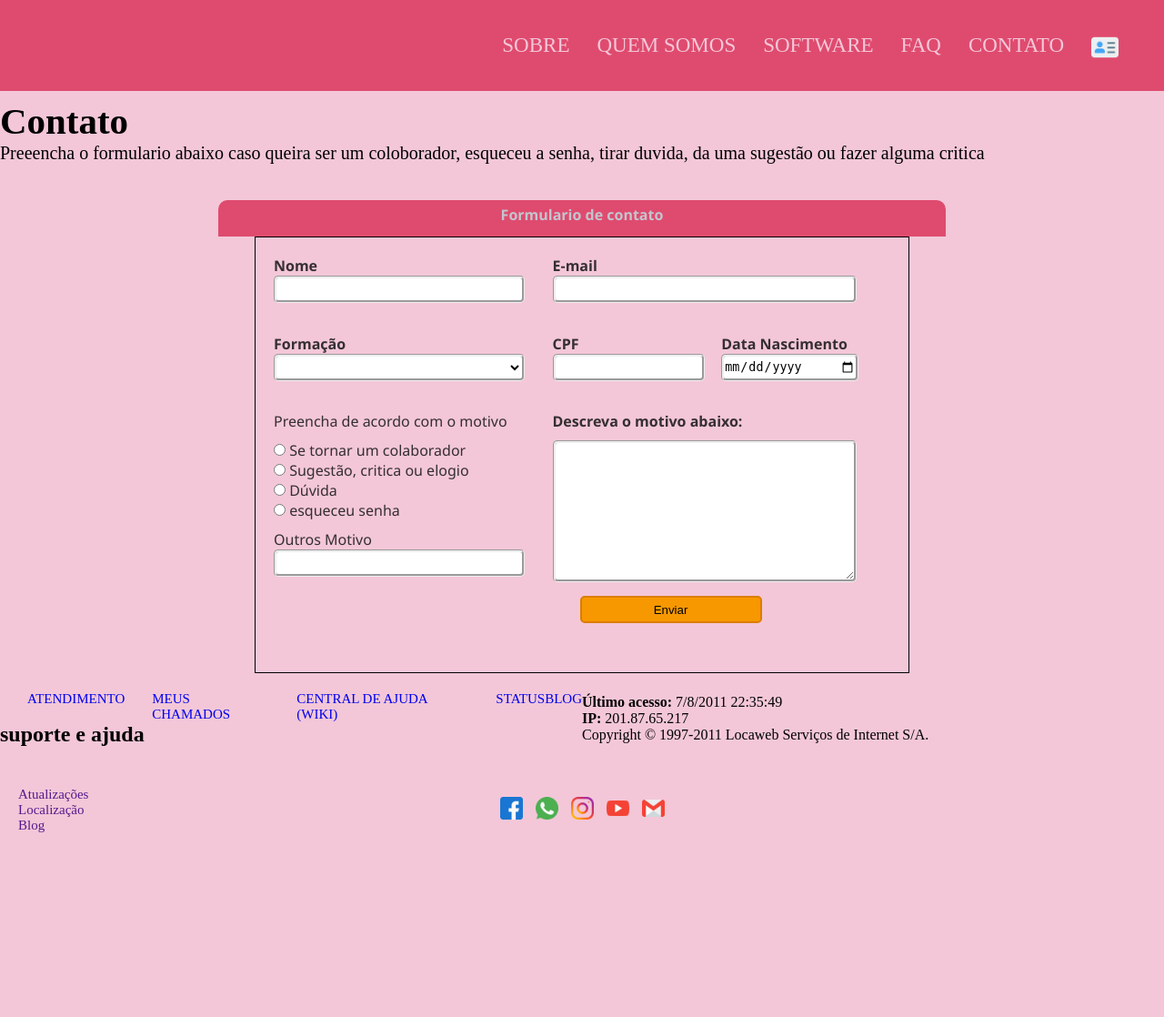
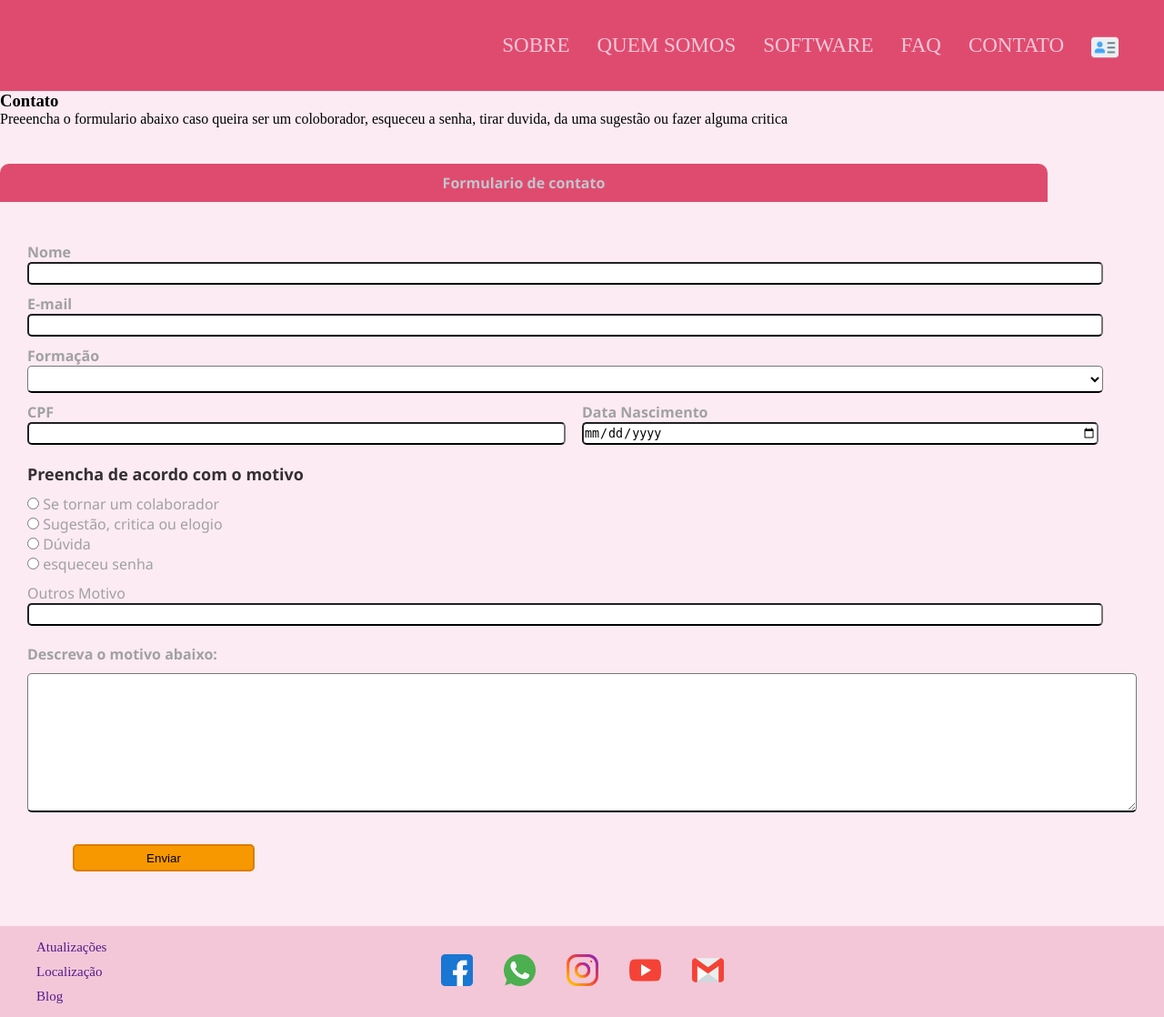
Before and after one commit to Nihagy/demoday, a Django app: page /contato/ in a window 1280 px wide. Shown: the whole page at 91% size. Before the commit the page ends 915 px from the top, so only its background shows below. Run offline with Django 3.2, Linux system fonts and the light colour scheme.

Commit message:
responsividade

```diff
--- a/todas_por_todas/static/css/scontato.css
+++ b/todas_por_todas/static/css/scontato.css
@@ -1,8 +1,203 @@
 
 @media(min-width: 320px){
-    /* article{
+
+    article section{
+        background-color: #fcebf3;
+    }
+
+    article section:first-child{
+        max-width: 1440px;
+    }
+
+
+
+    /* =============================================================== */
+
+    #cont-form{
+        max-width: 1440px;
+        position: relative;
+        display: grid;
+        grid-template-areas:    'titulo' 'titulo'
+                                'header' 'header'
+                                'form' 'form'
+                                'form' 'form';
+        grid-template-columns: 50vw 50vw;
+        grid-template-rows: 5vh 7vh 60vh;
+        font-family: 'Segoe UI', Tahoma, Verdana, sans-serif;
+        background-color: #fcebf3;
+        position: relative;
+    }
+
+    /* ============================================================== */
+
+    #titulo-form{
+        position: absolute;
+        grid-area: titulo;
+        grid-column: 1/3;
+        grid-row: 2;
+        color: #c3c5ce;
+        background-color: #df4b6f;
+        text-align: center;
+        font-size: 12pt;
+        max-width: 1440px;
+        width: 90%;
+        padding: 10px;
+        margin: 0 auto;
+        border-radius: 10px 10px 0px 0px;
+    }
+
+    #div-enviar{
+        margin: 0 auto ;
+        width: 100%;
+    }
+
+    #btn-enviar{
+        margin: 0 auto;
+        grid-column: 1/3;
+        margin: 20px 50px;
+        height: 30px;
+        width: 200px;
+        border-radius: 5px;
+        background-color: #f79800;
+        border: 2px solid #db7d00;
+    }
+
+    /* formulario
+    ============================================================ */
+
+    form{
+        display: grid;
+        grid-area: form;
+        grid-column: 1/3;
+        grid-row: 3/5;
+        /* margin: 10px; */
+        padding: 30px;
+        max-width: 1440px;
+    }
+
+    .form-cl1{
+        grid-column: 1/3;
+    }
+
+    .form-cl1, .form-cl2 label{
+        font-weight: bold;
+    }
+
+    .form-cl2{
+        grid-column: 1/3;
+    }
+
+    .form-c1l2 div{
+        margin-bottom: 10px;
+    }
+
+    .form-cl2 input{
+        width: 97%;
+        outline: none;
+    }
+
+    .form-cl1 input, select{
+        width: 97%;
+        outline: none;
+    }
+
+    #coluna2-linha1 input{
+        margin-right: 10px;
+        grid-column: 1/3;
+        grid-row: 4/6;
+        outline: none;
+    }
+
+    #coluna2-linha1{
+        display: flex;
+    }
+
+    #coluna2-linha1 div{
+        width: 50%;
+    }
+
+    .ipt-boder{
+        border-radius: 5px;
+        border-bottom: 2px solid;
+        height: 25px;
+        background-color: white;
+    }
+
+    #sobre-evento{
+        grid-column: 1/3;
+    }
+
+    #sobre-evento{
+        width: 97%;
+    }
+
+    #descreva textarea{
+        margin-top: 10px;
+        height: 20%;
+        width: 100%;
+    }
+
+    #titulo-motivo{
+        color: #352f31;
+        font-size: 18px;
+        font-weight: bold;
+    }
+
+    #sobre-evento #outro-motivo{
+        width: 100%;
+    }
+
+    div#calendario{
+        width: 48%;
+    }
+
+
+    form div{
+        display: block;
+        margin-bottom: 10px;
+    }
+
+
+    header{
+        grid-area: nav;
+        grid-column: 1/3;
+        grid-row: 2;
+        font-size: 10pt;
+    }
+
+    header h3{
+        font-size: 12pt;
+        margin: 0;
+        color: #c3c5ce;
+        background-color: #747474;
+        padding: 10px;
+        border-radius: 5px 5px 0px 0px;
+    }
+
+    label{
+        color: #a1a1a2;
+    }
+
+    select.ipt-boder#form-formacao{
+        height: 30px
+    }
+
+
+
+}
+
+
+@media(min-windth: 600px){
+
+}
+
+
+
+
+/* @media(min-width: 768px){
+    article{
         position:relative;
-    } */
+    }
 
     #cont-form{
         display: grid;
@@ -40,9 +235,9 @@
 
     .form-cl2{
         grid-column: 3/5;
-    }
+    } */
 
-    .form-c1l2 div{
+    /* .form-c1l2 div{
         margin-bottom: 10px;
     }
 
@@ -77,18 +272,18 @@
         margin-top: 10px;
         height: 20%;
         width: 90%;
-    }
+    } */
 
-    .ipt-boder{
+    /* .ipt-boder{
         border-radius: 5px;
         border: groove;
-        /* border-bottom: 2px solid; */
+        border-bottom: 2px solid;
         height: 25px;
         background-color: white;
         height: 30px;
-    }
+    } */
 
-    #sobre-evento{
+    /* #sobre-evento{
         grid-column: 1/3;
     }
 
@@ -125,7 +320,7 @@
     #titulo-form{
         font-size: 12pt;
         text-align: center;
-        width: 800px;
+        width: 700;
         margin: 0 auto;
         color: #c3c5ce;
         background-color: #df4b6f;
@@ -139,24 +334,19 @@
 
     select.ipt-boder#form-formacao{
         height: 30px;
-    }
+    } */
 
 
 
-    article section:first-child{
+    /* article section:first-child{
         background-color: #f3c7d8;
         font-size: 35px;
         padding-top: 110px;
-        /* height: 70vh; */
+        height: 70vh;
     }
 
     article section:first-child p{
         font-size: 20px;
     }
 
-    /* footer{
-        background-color: #df4b6f;
-        width: 50%;
-    } */
-
-}
+} */
--- a/todas_por_todas/static/css/sfooter.css
+++ b/todas_por_todas/static/css/sfooter.css
@@ -7,32 +7,30 @@
         grid-template-rows: 100px;
         max-width: 1440px;
         background-color: #f3c7d8;
-        justify-content: center;
         align-items: center;
     }
 
     footer img{
-        height: 25px;
-        width: 25px;
+        height: 20px;
+        width: 20px;
     }
 
     footer figure{
         grid-area: texto img;
-        grid-column: 1/3;
+        grid-column: 2/3;
         grid-row: 1;
-        margin: auto;
+        margin: 0 10px 0 auto;
     }
 
     footer figure img{
-        margin: 5px;
+        margin: 3px;
     }
-
 
     footer ul{
         grid-area: texto;
         grid-column: 1;
         grid-row: 1;
-        margin-left: 20px;
+        margin-left: 30px;
         font-size: 15px;
     }
 
@@ -41,3 +39,67 @@
     }
 
 }
+
+
+@media(min-width: 600px){
+
+    footer img{
+        height: 30px;
+        width: 30px;
+    }
+
+    footer figure img{
+        margin: 5px;
+    }
+
+    footer figure{
+        margin-right: 30px;
+    }
+
+    footer ul li{
+        margin: 5px;
+    }
+}
+
+
+@media(min-width: 768px){
+
+    footer img{
+        height: 30px;
+        width: 30px;
+    }
+
+    footer figure{
+        grid-area: texto img;
+        grid-column: 1/3;
+        margin: auto;
+    }
+
+    footer figure img{
+        margin: 5px;
+    }
+
+    footer ul li{
+        margin: 10px;
+    }
+
+}
+
+
+@media(min-width: 1024px){
+
+    footer img{
+        height: 35px;
+        width: 35px;
+    }
+
+    footer figure img{
+        margin: 15px;
+    }
+}
+
+@media(min-width: 1440px){
+    footer{
+        grid-template-columns: 1440px;
+    }
+}
--- a/todas_por_todas/static/css/style.css
+++ b/todas_por_todas/static/css/style.css
@@ -2,12 +2,34 @@
 /* CSS Responsavel pelo layout no casa navbar */
 
 
-/* afeta todos os elementos */
+/* o "*"afeta todos os elementos e o html afeta por tras da pagina*/
 *{
     margin: 0;
     padding: 0;
     box-sizing: border-box;
 }
+
+html{
+    background-color: #c9859f;
+}
+
+/* =================================== */
+/* fundo -falso para as paginas referente a nav-bar */
+
+@media(min-width: 320px){
+    .fundo-falso{
+        max-width: 1440px;
+        height: 100px;
+        background-color: #fcebf3;
+    }
+}
+
+@media(min-width: 769px){
+    .fundo-falso{
+        height: 100px;
+    }
+}
+
 
 /* ============================================= */
 /*  nav-bar */
@@ -43,7 +65,6 @@
     .logo-max img{
         width: 200px;
         color: #f3c7d8;
-        margin: 0 auto;
     }
 
     .logo-min img{
@@ -105,11 +126,6 @@
         height: 30px;
     }
 
-    .fundo-falso{
-        width: 100%;
-        height: 100px;
-        background-color: #fcebf3;
-    }
 
 }
 
@@ -117,14 +133,6 @@
 @media(min-width: 425px){
     #menu-logo{
         padding: 0 16px;
-    }
-
-    .logo-max img{
-        width: 270px;
-    }
-
-    .logo-min img{
-        width: 300px;
     }
 
 }
@@ -150,6 +158,8 @@
     #menu-logo{
         grid-template-areas: "logo ... navbar" ;
     }
+
+
 
     .menu{
         grid-area: navbar;
@@ -316,6 +326,16 @@
         transform: scaleX(1);
     }
 
+    #img-login a:hover::before{
+        transform: scaleX(0);
+
+    }
+
+    #img-login a:hover::after{
+        transform: scaleX(0);
+    }
+
+
     nav ul{
 
         display: flex;
@@ -332,10 +352,6 @@
 
     .nav-min{
         padding-right: 20px;
-    }
-
-    .fundo-falso{
-        height: 100px;
     }
 
 
@@ -411,9 +427,6 @@
 
 
 @media(min-width: 1660px){
-    html{
-        background-color: #c9859f;
-    }
 
     header{
         width: 1440px;
--- a/todas_por_todas/templates/contato.html
+++ b/todas_por_todas/templates/contato.html
@@ -8,6 +8,7 @@
     <link rel="stylesheet" href="{% static 'css/scontato.css' %}">
     <title>Contato</title>
 </head>
+<div class="fundo-falso"></div>
     <article>
         <section>
             <h3>Contato</h3>
@@ -44,7 +45,7 @@
                 </div>
 
                 <div id="coluna2-linha1" class="form-cl2">
-                    <div class="cpf-documento">
+                    <div id="cpf-documento">
                         <label for="">CPF</label><br>
                         <input id="cpf" class="ipt-boder" type="text" name="cpf" required>
                     </div>
@@ -56,7 +57,7 @@
 
                 <div id="sobre-evento" class="form-c1l2" >
                     <div>
-                        <label for="">Preencha de acordo com o motivo</label><br>
+                        <label id="titulo-motivo" for="">Preencha de acordo com o motivo</label><br>
                     </div>
 
                     <div>
@@ -80,7 +81,7 @@
                         <label for="">Descreva o motivo abaixo:</label><br>
                         <textarea name="" class="ipt-boder" id="desc-motivo" cols="30" rows="10"></textarea required>
                     </div>
-                    <div>
+                    <div id="div-enviar">
                         <input id="btn-enviar" type="button" value="Enviar" >
                     </div>
                 </div>
@@ -90,39 +91,5 @@
         </section>
 
     </article>
-    <footer class="footer" role="contentinfo">
-	<div class="footer-menu">
-		<nav class="container">
-			<h2 class="title-footer">suporte e ajuda</h2>
-			<ul class="no-liststyle">
-				<li>
-					<a href="#" target="_blank" class="bg-customer-support">
-						<span class="visible-lg">Atendimento</span>
-					</a>
-				</li>
-				<li>
-					<a href="#" target="_blank" class="bg-my-tickets">
-						<span class="visible-lg">Meus Chamados</span>
-					</a>
-				</li>
-				<li>
-					<a href="#" target="_blank" class="bg-help-desk">
-						<span class="visible-lg">Central de Ajuda (Wiki)</span>
-					</a>
-				</li>
-				<li>
-					<a href="#" target="_blank" class="bg-statusblog">
-						<span class="visible-lg">Statusblog</span>
-					</a>
-				</li>
-			</ul>
-		</nav>
-	</div>
-	<div class="container footer-info">
-		<span class="last-access ico-screen"><strong>Último acesso: </strong>7/8/2011 22:35:49</span>
-		<div class="set-ip"><span class="set-ip"><strong>IP:</strong> 201.87.65.217</span></div>
-		<p class="copy-right">Copyright © 1997-2011 Locaweb Serviços de Internet S/A.</p>
-	</div>
-</footer>
 
 {% endblock %}
--- a/todas_por_todas/templates/layout.html
+++ b/todas_por_todas/templates/layout.html
@@ -27,7 +27,7 @@
 
             <nav class="nav-max" >
                 <ul>
-                    <li><a href="../#sobre">Sobre</a></li>
+                    <li><a href="../#sobre" >Sobre</a></li>
                     <li><a href="../#quemsomos">Quem somos</a></li>
                     <li><a href="../#software">Software</a></li>
                     <li><a href="../#faq">FAQ</a></li>
@@ -50,11 +50,11 @@
             <li> <a href="">Blog</a></li>
         </ul>
         <figure>
-            <a href="https://www.facebook.com"><img src="{% static 'images/face.png' %}" alt=""></a>
-            <a href="https://web.whatsapp.com"><img src="{% static 'images/whats.png' %}" alt=""></a>
-            <a href="https://www.instagram.com"><img src="{% static 'images/insta.png' %}" alt=""></a>
-            <a href="https://www.youtube.com"><img src="{% static 'images/youtube.png' %}" alt=""></a>
-            <a href="https://mail.google.com"><img src="{% static 'images/gmail.png' %}" alt=""></a>
+            <a href="https://www.facebook.com" target="_blank"><img src="{% static 'images/face.png' %}" alt=""></a>
+            <a href="https://web.whatsapp.com" target="_blank"><img src="{% static 'images/whats.png' %}" alt=""></a>
+            <a href="https://www.instagram.com" target="_blank"><img src="{% static 'images/insta.png' %}" alt=""></a>
+            <a href="https://www.youtube.com" target="_blank"><img src="{% static 'images/youtube.png' %}" alt=""></a>
+            <a href="https://mail.google.com" target="_blank"><img src="{% static 'images/gmail.png' %}" alt=""></a>
         </figure>
 
     </footer>
```
Also changed, not shown: links.txt (+12 -4 lines), todas_por_todas/static/css/sindex.css (+3 -10 lines).
